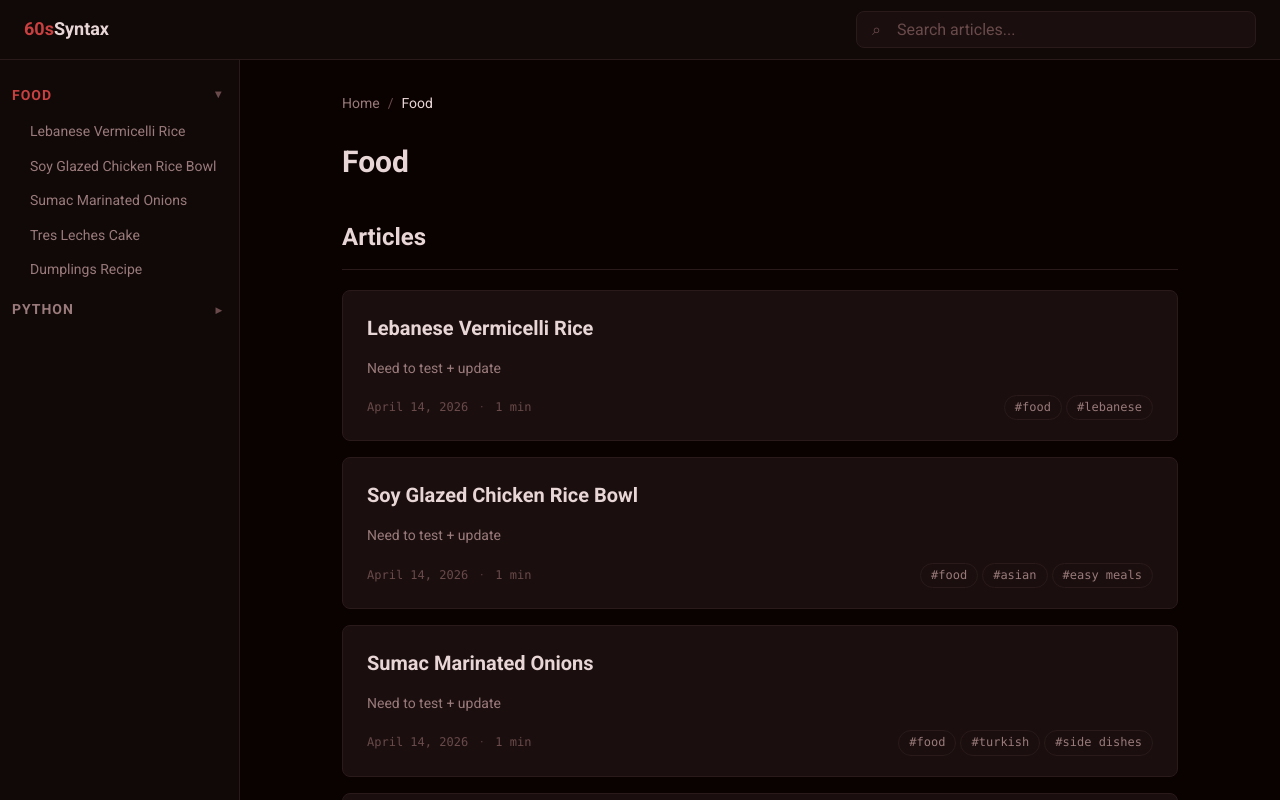
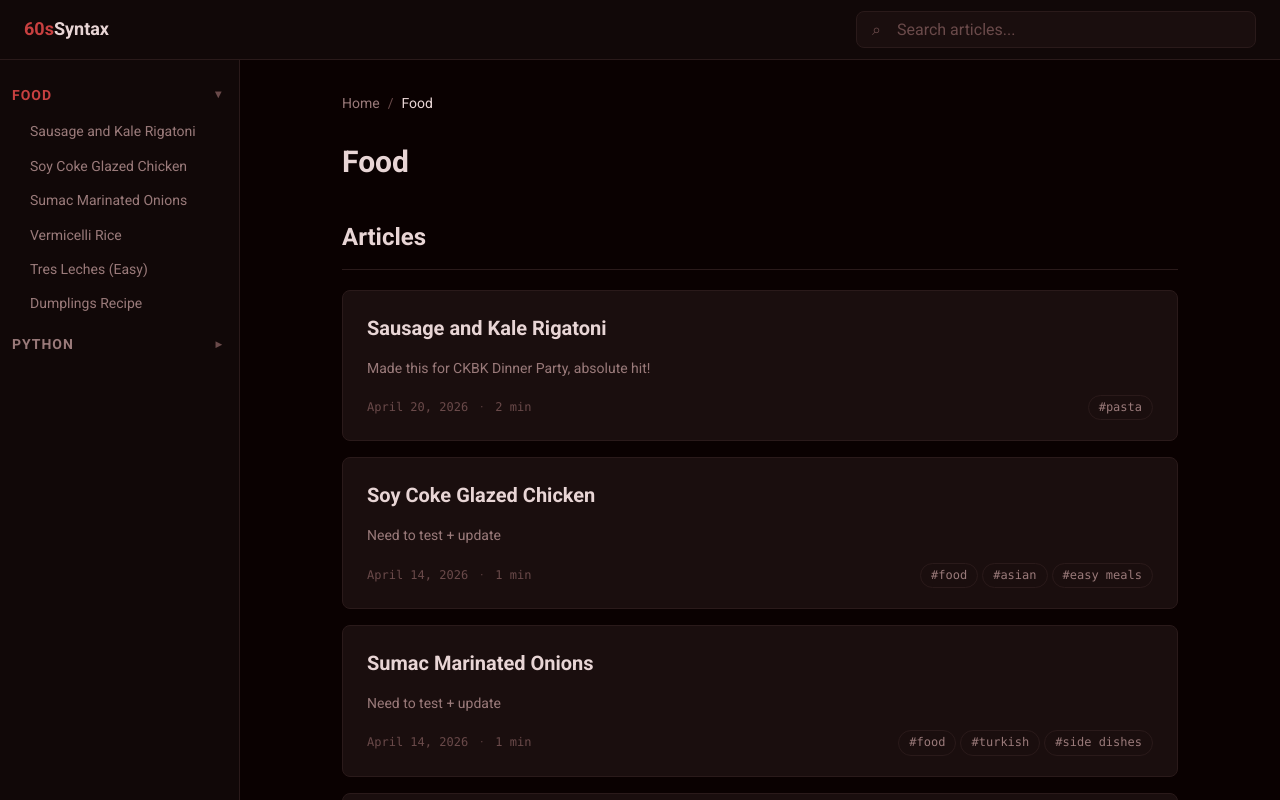
Before and after one commit to Mickey-Zhaang/SixtySecondSyntax, a React (Vite) app: page /food in a window 1280 px wide. Shown: the top 800 px of the page. Built offline with nearby package versions, Linux system fonts and the light colour scheme.

Commit message:
added a sausage and kale rigatni recipe

```diff
--- a/src/components/navigation/Breadcrumbs.tsx
+++ b/src/components/navigation/Breadcrumbs.tsx
@@ -2,7 +2,7 @@ import styled from 'styled-components';
 
 import { Link, useLocation } from 'react-router-dom';
 
-import { labelify } from '@/content/registry';
+import { articleByPath, labelify } from '@/content/registry';
 
 export function Breadcrumbs() {
 	const { pathname } = useLocation();
@@ -22,7 +22,7 @@ export function Breadcrumbs() {
 						style={{ display: 'flex', alignItems: 'center', gap: '0.5rem' }}>
 						<Sep>/</Sep>
 						{isLast ? (
-							<Current>{labelify(part)}</Current>
+							<Current>{articleByPath[path]?.meta.title ?? labelify(part)}</Current>
 						) : (
 							<Crumb to={path}>{labelify(part)}</Crumb>
 						)}
--- /dev/null
+++ b/src/content/articles/FOOD/sausage-and-kale-rigatoni.tsx
@@ -0,0 +1,48 @@
+import { ArticleTemplate } from '@/components';
+import type { ArticleMeta } from '@/lib/types';
+
+// 1. Meta — controls how the article appears in listings
+export const meta: ArticleMeta = {
+	title: 'Sausage and Kale Rigatoni',
+	tags: ['pasta'],
+	date: '2026-04-20',
+	excerpt: 'Made this for CKBK Dinner Party, absolute hit!',
+	order: 1, // optional — controls sort order within a section: 1 > 9
+};
+
+// 2. Content — markdown string for the article body
+export const content = `
+
+## Ingredients
+> - 1 lb rigatoni pasta
+> - 1 lb spicy italian sausage
+> - 6 cups chopped kale
+> - 10 cup water (flexible)
+> - 2 cups pasta water reserved
+> - 2 tsp salt
+> - 2 tsp pepper flakes (adjust to taste)
+> - 2 tsp black pepper
+> - 3 cloves garlic
+> - 1/2 cup butter
+> - 2 cups of grated parmesan reggiano (divided)
+
+## Instructions
+1) Prepare for the cooking process by mincing/grating garlic, grating the parmesan reggiano (must be wedge, not store packaged), cut the butter into tbsp chunks, and chop the kale
+2) In a large pot, add the salt and heat the water on high until it comes to a boil. Add pasta and cook until al dente (2 minutes under suggested on package)
+3) While pasta is cooking, heat a large pan on medium high. Crumble the sausage and add to pan. Stir and cook until light brown and visible greese collects
+4) Bring the heat to a low and add the minced garlic, black pepper, and pepper flakes, continue to cook for 1 minutes then kill the heat
+5) Scoop in 2 cups of hot pasta water. Stir in the kale and turn the heat to high to bring the added pasta water to a boil.
+6) When the water starts boiling and kale has reduced in size, turn the heat to a medium and add the butter 2 tbsp at a time. Stir consistently for 2 minutes or until glossy
+7) Drain pasta
+8) Sprinkle in 1 1/2 cups of grated parmesan, stir for another 2 minutes until well combined
+9) Bring the meat to a low-medium and add the drained pasta to the pan and stir for another 2 minutes to ensure the pasta is coated thoroughly
+10) Plate and serve the pasta and top the 1/2 cup of parmesan, then serve immediately
+
+
+
+`;
+
+// 3. Default export — the rendered component
+export default function YourArticleName() {
+	return <ArticleTemplate meta={meta} markdown={content} />;
+}
--- a/src/content/articles/FOOD/soy_glazed_chicken_rice_bowl..tsx
+++ b/src/content/articles/FOOD/soy-coke-glazed-chicken.tsx
@@ -2,7 +2,7 @@ import { ArticleTemplate } from '@/components';
 import type { ArticleMeta } from '@/lib/types';
 
 export const meta: ArticleMeta = {
-	title: 'Soy Glazed Chicken Rice Bowl',
+	title: 'Soy Coke Glazed Chicken',
 	tags: ['food', 'asian', 'easy meals'],
 	date: '2026-04-14', // YYYY-MM-DD
 	excerpt: 'Need to test + update',
--- a/src/content/articles/FOOD/tres_leches.tsx
+++ b/src/content/articles/FOOD/tres-leches-easy.tsx
@@ -3,7 +3,7 @@ import type { ArticleMeta } from '@/lib/types';
 
 // 1. Meta — controls how the article appears in listings
 export const meta: ArticleMeta = {
-	title: 'Tres Leches Cake',
+	title: 'Tres Leches (Easy)',
 	tags: ['Cake'],
 	date: '2026-04-08',
 	excerpt: "Made Tres Leches for Penny's Birthday!",
--- a/src/content/articles/FOOD/lebanese_vermicelli_rice.tsx
+++ b/src/content/articles/FOOD/vermicelli-rice.tsx
@@ -2,7 +2,7 @@ import { ArticleTemplate } from '@/components';
 import type { ArticleMeta } from '@/lib/types';
 
 export const meta: ArticleMeta = {
-	title: 'Lebanese Vermicelli Rice',
+	title: 'Vermicelli Rice',
 	tags: ['food', 'lebanese'],
 	date: '2026-04-14', // YYYY-MM-DD
 	excerpt: 'Need to test + update',
```
Also changed, not shown: src/content/articles/FOOD/sumac-marinated-onions.tsx (renamed from src/content/articles/FOOD/sumac_marinated_onions.tsx).
